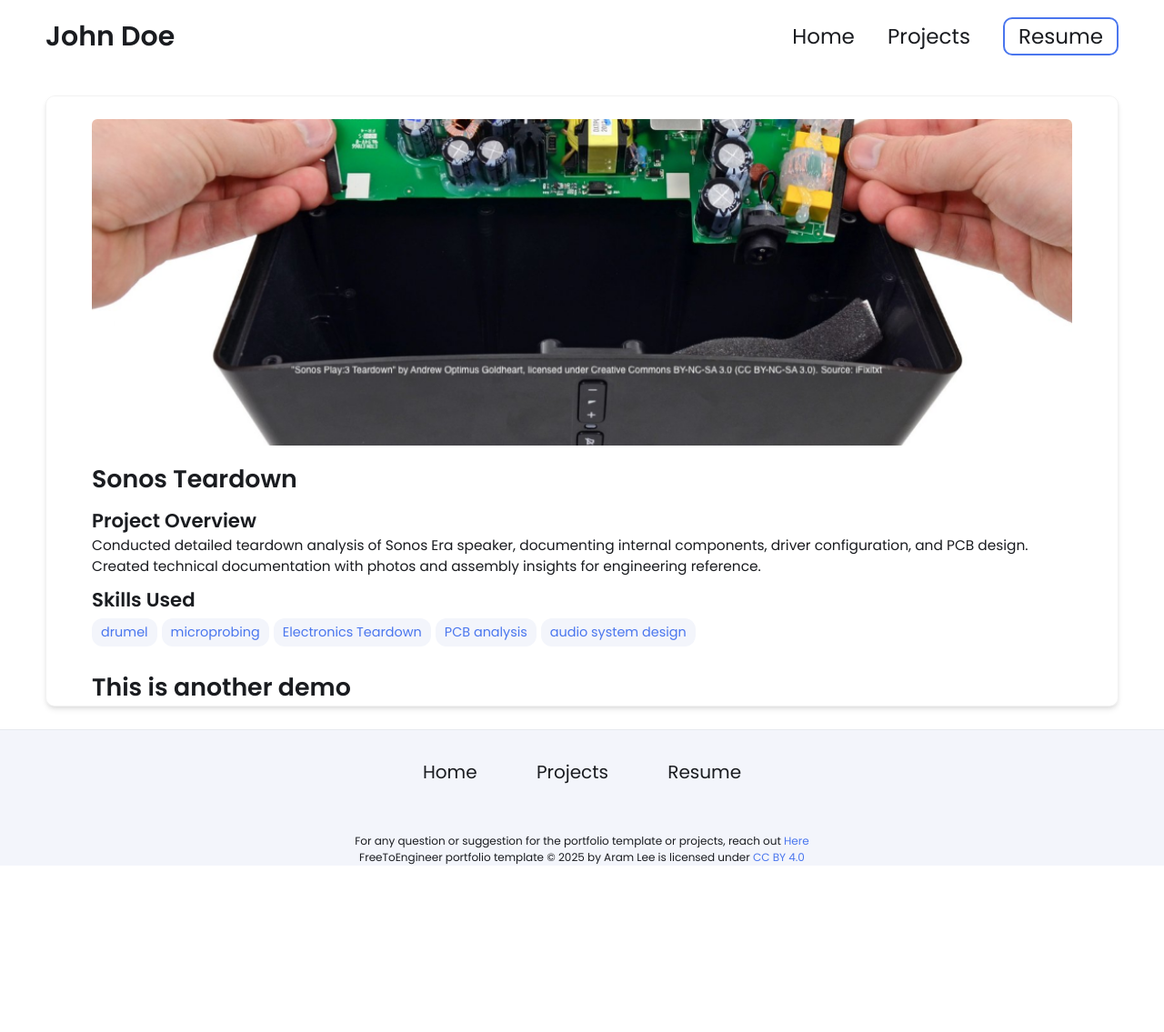
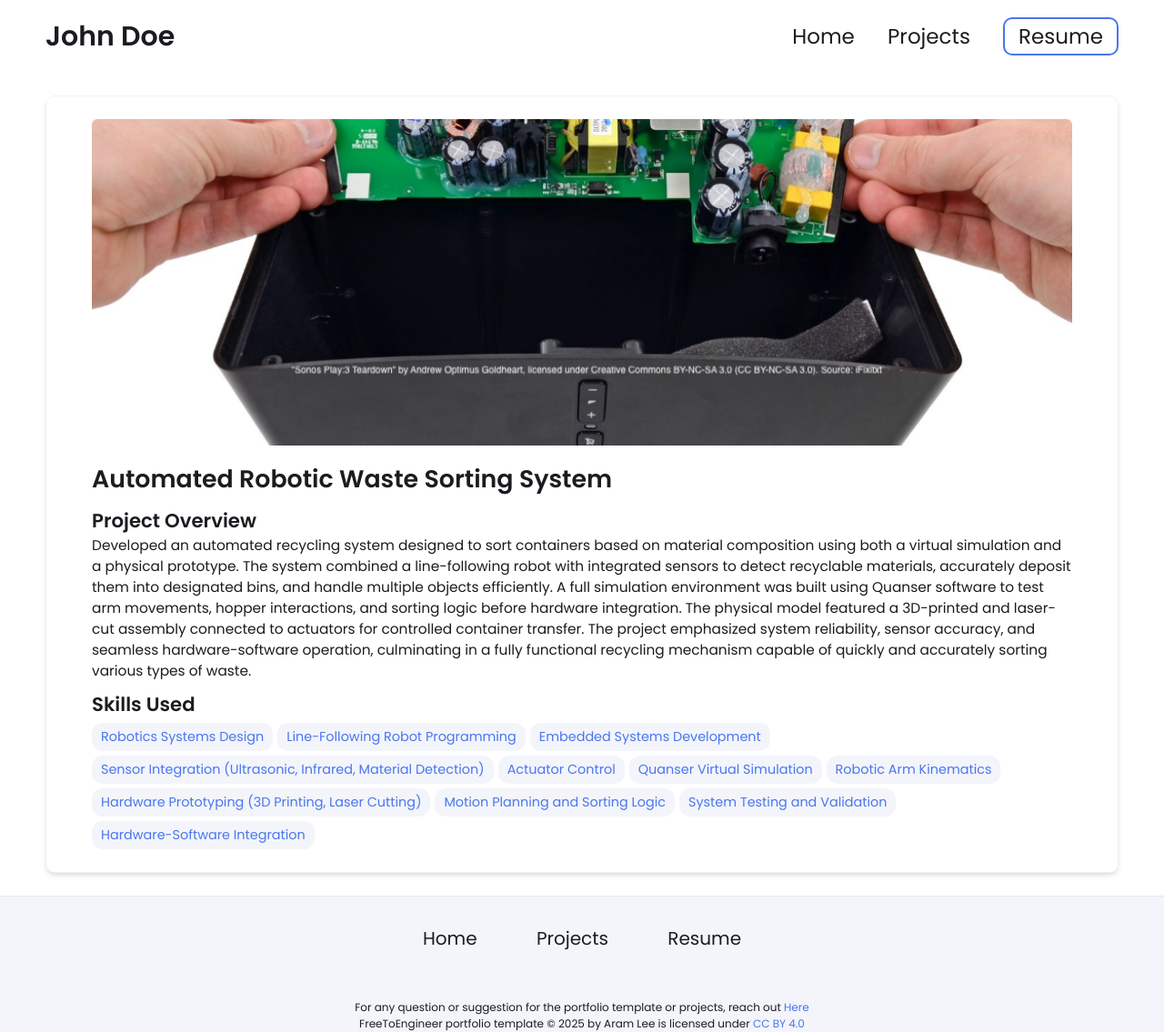
Before and after one commit to tripav2/engineering-portfolio-, a Jekyll site: the page built from _projects/sonos-teardown/index.md, in a window 1280 px wide. Shown: the whole page at 91% size. Built offline with Jekyll 4.4.1, drawn with Linux system fonts in a browser that asks for light colours; before the commit the page ends 952 px from its top, so only the background shows below that.

Commit message:
Update index.md

```diff
--- a/_projects/sonos-teardown/index.md
+++ b/_projects/sonos-teardown/index.md
@@ -1,15 +1,19 @@
 ---
 layout: post
-title: Sonos Teardown
-description: Conducted detailed teardown analysis of Sonos Era speaker, documenting internal components, driver configuration, and PCB design. Created technical documentation with photos and assembly insights for engineering reference.
+title: Automated Robotic Waste Sorting System
+description: Developed an automated recycling system designed to sort containers based on material composition using both a virtual simulation and a physical prototype. The system combined a line-following robot with integrated sensors to detect recyclable materials, accurately deposit them into designated bins, and handle multiple objects efficiently. A full simulation environment was built using Quanser software to test arm movements, hopper interactions, and sorting logic before hardware integration. The physical model featured a 3D-printed and laser-cut assembly connected to actuators for controlled container transfer. The project emphasized system reliability, sensor accuracy, and seamless hardware-software operation, culminating in a fully functional recycling mechanism capable of quickly and accurately sorting various types of waste.
 skills:
-  - drumel
-  - microprobing
-  - Electronics Teardown
-  - PCB analysis
-  - audio system design
+  - Robotics Systems Design
+  - Line-Following Robot Programming
+  - Embedded Systems Development
+  - Sensor Integration (Ultrasonic, Infrared, Material Detection)
+  - Actuator Control
+  - Quanser Virtual Simulation
+  - Robotic Arm Kinematics
+  - Hardware Prototyping (3D Printing, Laser Cutting)
+  - Motion Planning and Sorting Logic
+  - System Testing and Validation
+  - Hardware-Software Integration
 
 main-image: /sonos.png
 ---
-
-# This is another demo
```
